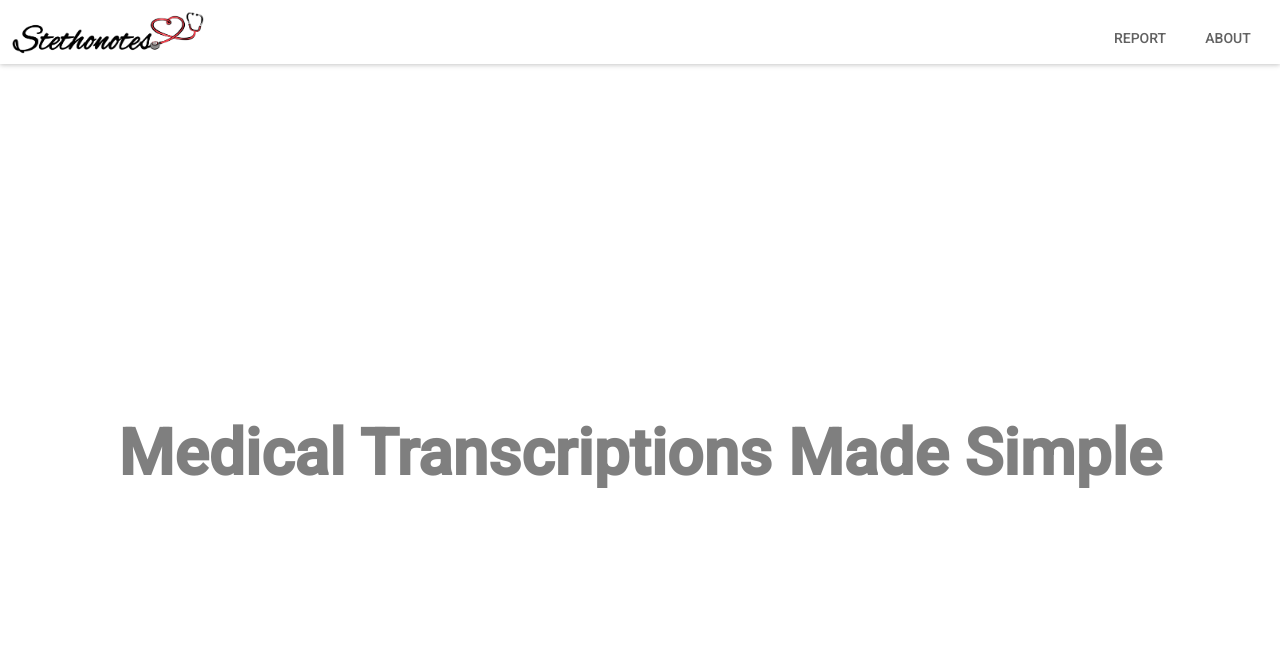
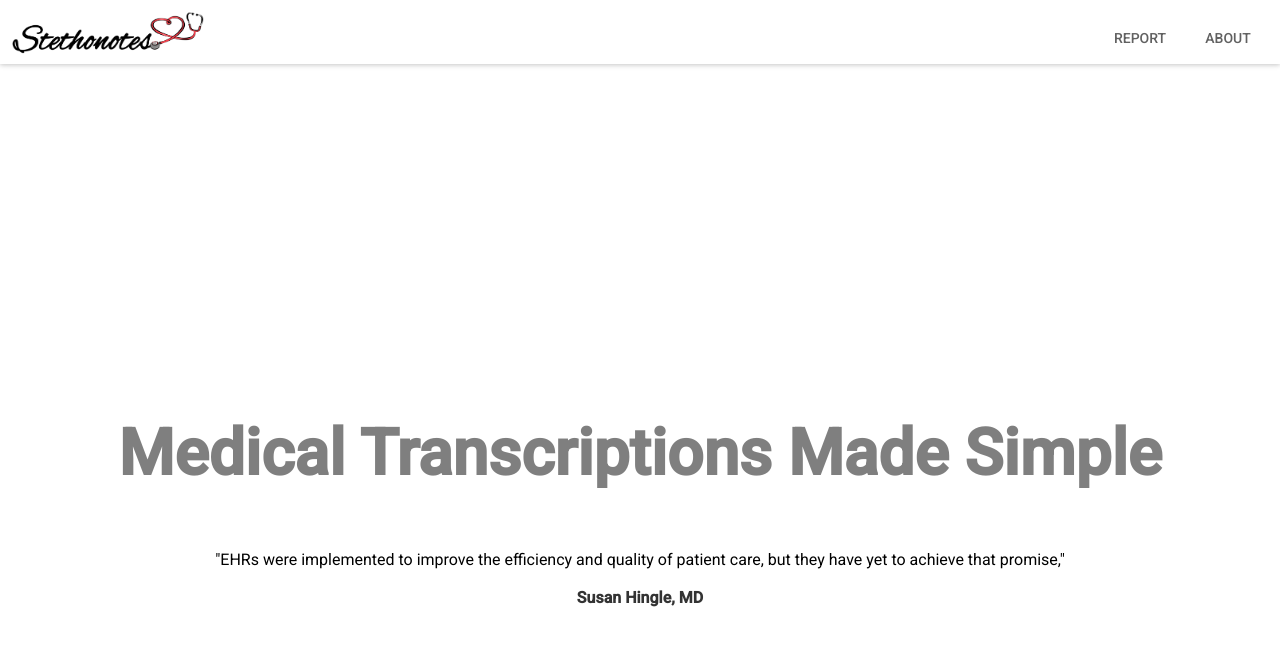
Before and after one commit to legitatx/stethonotes, a React (Create React App) app: page / in a window 1280 px wide. Shown: the top 646 px of the page. Built offline with nearby package versions, Linux system fonts and the light colour scheme.

Commit message:
add quote

```diff
--- a/src/components/About.js
+++ b/src/components/About.js
@@ -7,6 +7,13 @@ const About = () => (
     <h1 style={{ color: 'rgba(0,0,0,0.5)' }}>
       Medical Transcriptions Made Simple
     </h1>
+    <blockquote>
+      "EHRs were implemented to improve the efficiency and quality of patient
+      care, but they have yet to achieve that promise,"
+    </blockquote>
+    <h4 style={{ color: 'rgba(0,0,0,0.8)', marginTop: '0.2em' }}>
+      Susan Hingle, MD
+    </h4>
   </div>
 );
 
```
